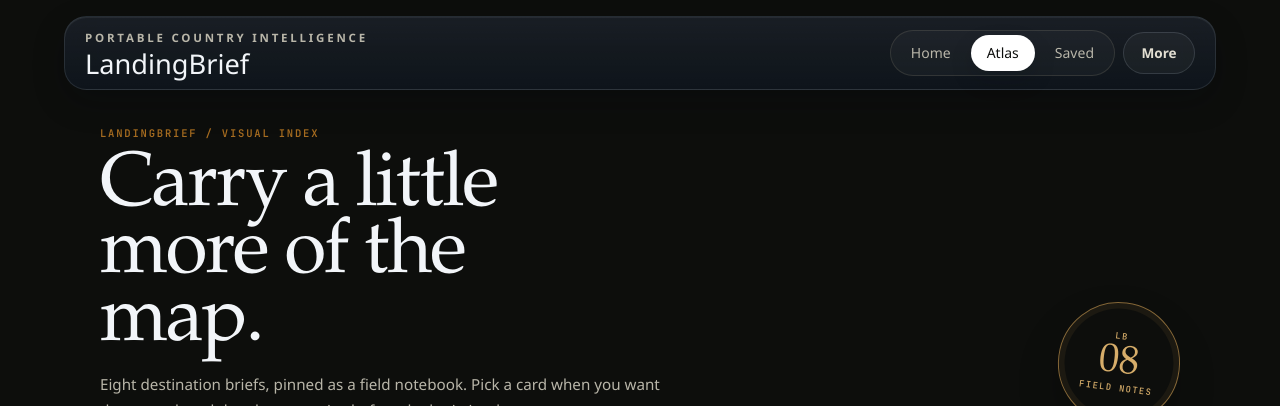
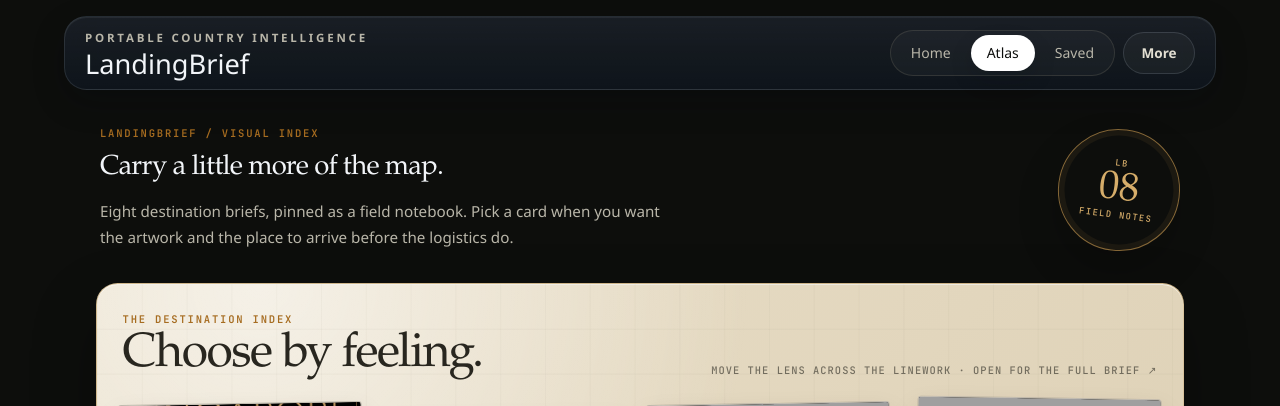
Before and after one commit to oli-deacon/landing-brief, a React (Vite) app: page /atlas in a window 1280 px wide. Shown: the top 406 px of the page. Built offline with nearby package versions, Linux system fonts and the light colour scheme; grey boxes are pictures that could not be loaded.

Commit message:
Match atlas headline sizing

```diff
--- a/src/styles.css
+++ b/src/styles.css
@@ -144,9 +144,23 @@
 .atlas-intro h1 {
   margin: 0.7rem 0 0;
   color: var(--text-main);
-  font-size: clamp(2.6rem, 6vw, 5.6rem);
-  line-height: 0.88;
-  max-width: 11ch;
+  font-size: 1.42rem;
+  line-height: 1.01;
+  max-width: none;
+}
+
+@media (min-width: 640px) {
+  .atlas-intro h1 {
+    font-size: 1.85rem;
+    line-height: 1.08;
+  }
+}
+
+@media (min-width: 1024px) {
+  .atlas-intro h1 {
+    font-size: 1.72rem;
+    white-space: nowrap;
+  }
 }
 
 .atlas-intro-copy > p:last-child {
@@ -515,7 +529,7 @@
   }
 
   .atlas-intro h1 {
-    font-size: clamp(2.8rem, 14vw, 4.6rem);
+    font-size: 1.42rem;
   }
 
   .atlas-stamp {
```
